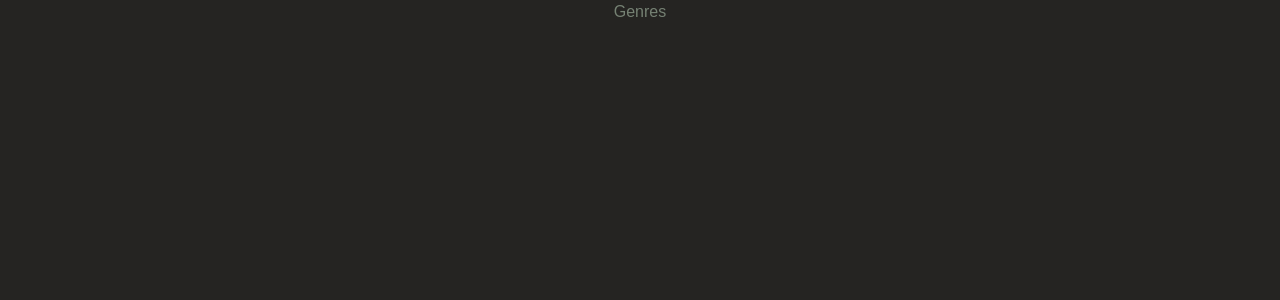
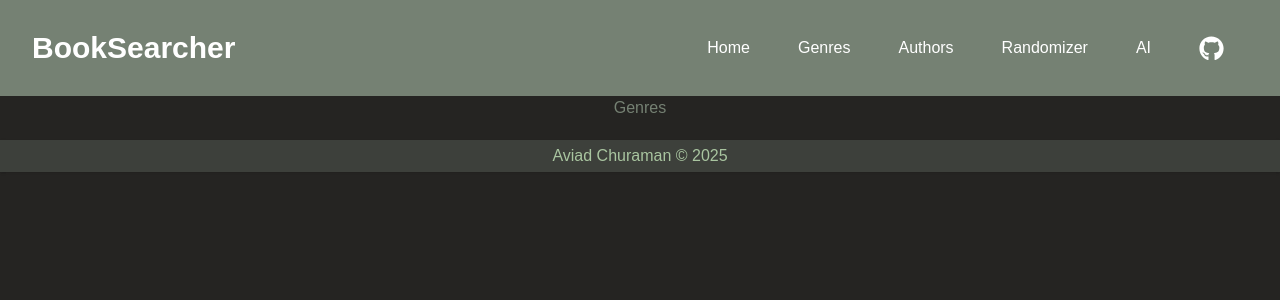
Before and after one commit to av1ad/book-searcher, a React (Vite) app: page /genres in a window 1280 px wide. Shown: the top 300 px of the page. Built offline with nearby package versions, Linux system fonts and the light colour scheme; a web font is replaced by a local one.

Commit message:
Added header and footer to each page

```diff
--- a/src/components/ai/ai.tsx
+++ b/src/components/ai/ai.tsx
@@ -1,9 +1,13 @@
 import React from "react";
+import Header from "../Header";
+import Footer from "../Footer";
 
 export default function ai() {
     return (
-        <div>
+        <>
+            <Header />
             <h1>AI</h1>
-        </div>
+            <Footer />
+        </>
     )
 }
--- a/src/components/author/authors.tsx
+++ b/src/components/author/authors.tsx
@@ -1,9 +1,13 @@
 import React from "react";
+import Header from "../Header";
+import Footer from "../Footer";
 
 export default function authors() {
     return (
-        <div>
+        <>
+            <Header />
             <h1>Authors</h1>
-        </div>
+            <Footer />
+        </>
     )
 }
--- a/src/components/genre/genres.tsx
+++ b/src/components/genre/genres.tsx
@@ -1,9 +1,13 @@
 import React from "react";
+import Header from "../Header";
+import Footer from "../Footer";
 
 export default function genres() {
     return (
-        <div>
+        <>
+            <Header />
             <h1>Genres</h1>
-        </div>
+            <Footer />
+        </>
     )
 }
--- a/src/components/randomizer/randomizer.tsx
+++ b/src/components/randomizer/randomizer.tsx
@@ -1,9 +1,13 @@
 import React from "react";
+import Header from "../Header";
+import Footer from "../Footer";
 
 export default function randomizer() {
     return (
-        <div>
+        <>
+            <Header />
             <h1>Randomizer</h1>
-        </div>
+            <Footer />
+        </>
     )
 }
```
